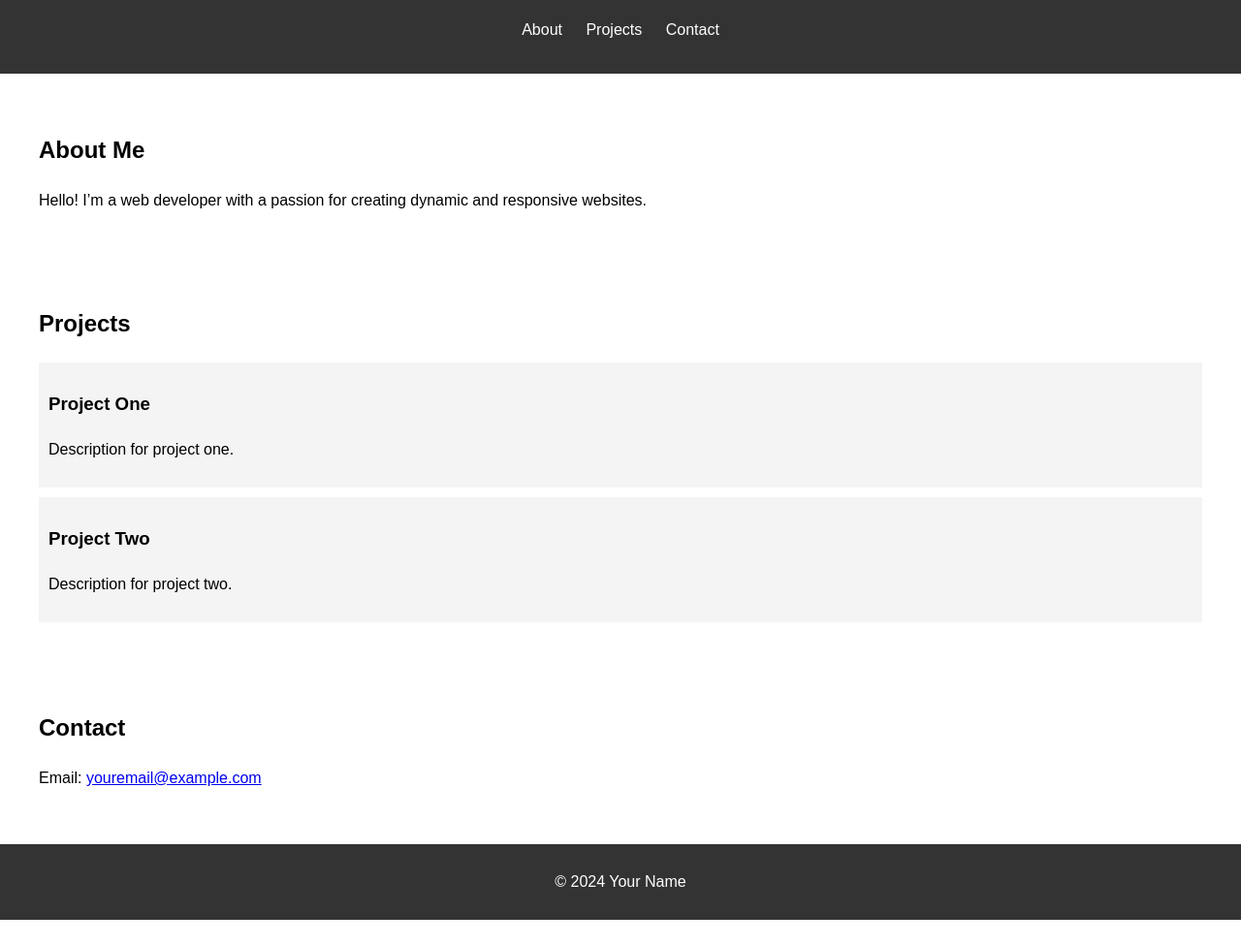
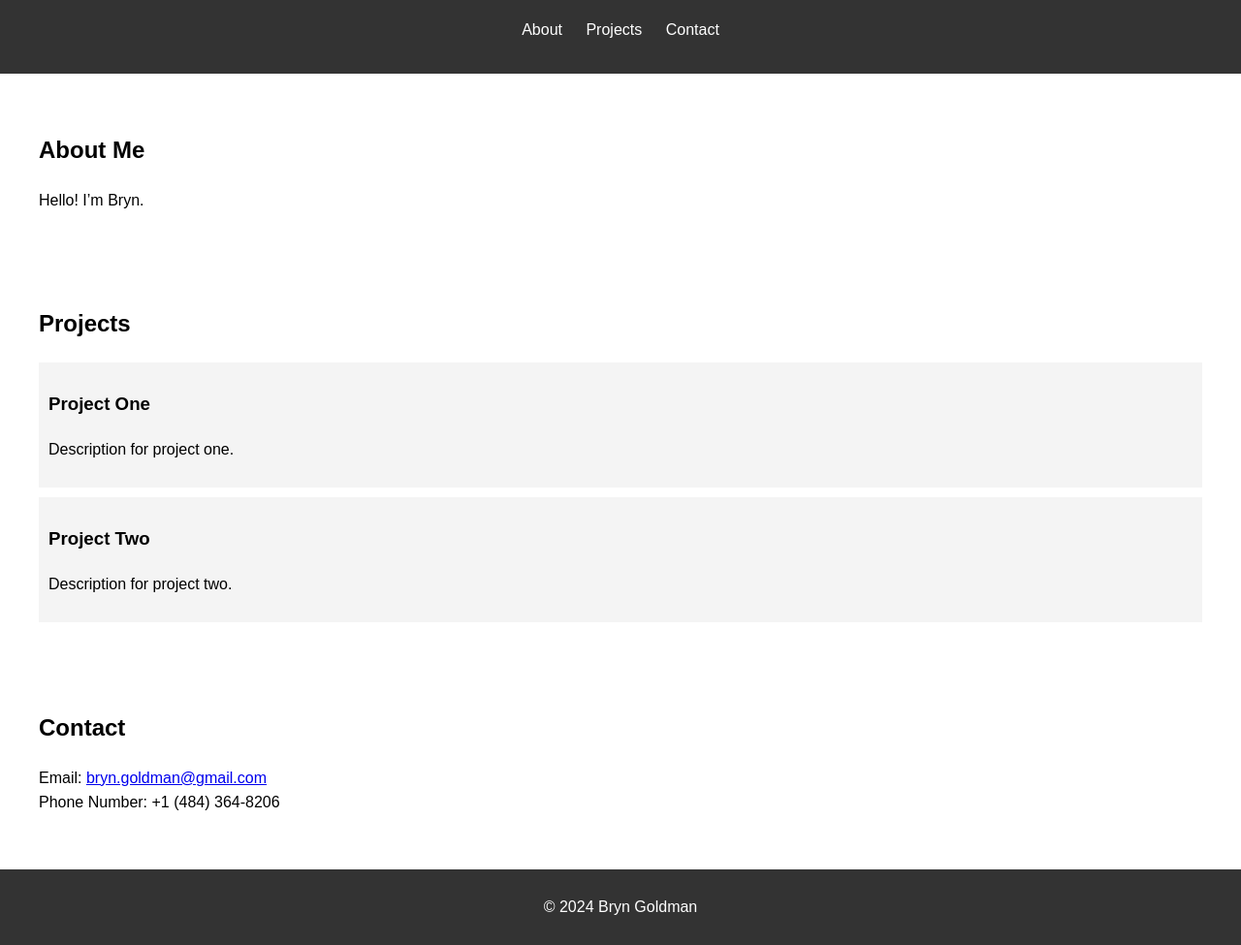
Before and after one commit to bryngoldman/portfolio-website, a plain HTML site: page index.html in a window 1280 px wide. Shown: the part 92-1067 px from the top of the page at 97% size. Before the commit the page ends 1041 px from the top, so only its background shows below. Drawn offline with Linux system fonts and the light colour scheme.

Commit message:
Update index.html

```diff
--- a/index.html
+++ b/index.html
@@ -19,17 +19,20 @@
     </header>
     <section id="about">
         <h2>About Me</h2>
-        <p>Hello! I’m a web developer with a passion for creating dynamic and responsive websites.</p>
+        <p>Hello! I’m Bryn.</p>
     </section>
     <section id="projects">
         <h2>Projects</h2>
     </section>
     <section id="contact">
         <h2>Contact</h2>
-        <p>Email: <a href="mailto:youremail@example.com">youremail@example.com</a></p>
+        <p>
+            Email: <a href="mailto:bryn.goldman@gmail.com">bryn.goldman@gmail.com</a><br>
+            Phone Number: +1 (484) 364-8206
+        </p>
     </section>
     <footer>
-        <p>&copy; 2024 Your Name</p>
+        <p>&copy; 2024 Bryn Goldman</p>
     </footer>
     <script src="scripts.js"></script>
 </body>
```
